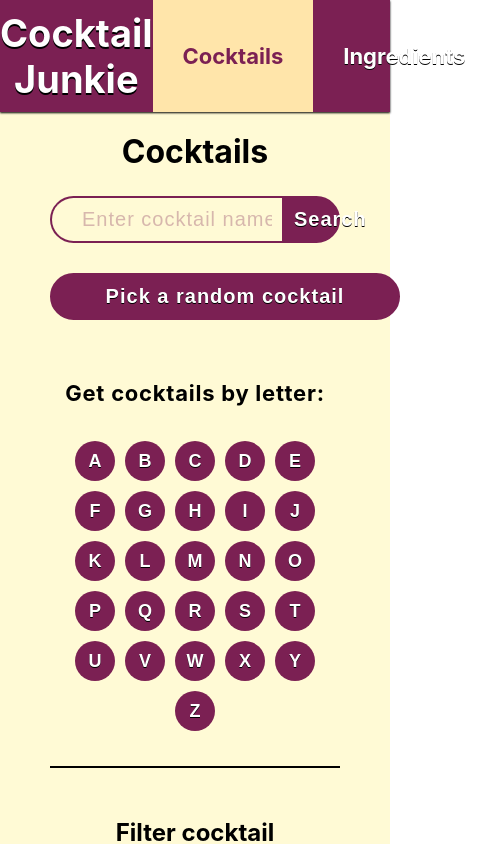
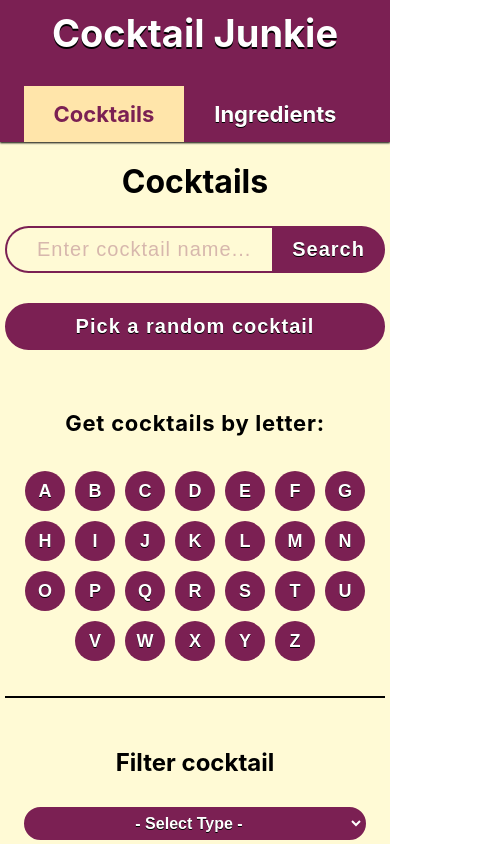
Before and after one commit to VasilisG/Cocktail-Search, a React (Create React App) app: page /cocktails in a window 390 px wide. Shown: the top 844 px of the page, 495 px wide, since content can reach past the window. Built offline with nearby package versions, Linux system fonts and the light colour scheme; no server answers.

Commit message:
Responsive design.

```diff
--- a/src/App.css
+++ b/src/App.css
@@ -165,12 +165,16 @@ footer {
 .ingredient-item {
   height: 345px;
   /* background-color:#54b2c2; */
-  font-weight: bold;
   letter-spacing: 0.7px;
   cursor: pointer;
   user-select: none;
   transition: 0.2s ease;
   perspective: 1000px;
+}
+
+.ingredient-item span {
+  display: block;
+  font-weight: bold;
 }
 
 .ingredient-item-inner {
@@ -226,7 +230,8 @@ footer {
 .ingredient-item .main-info .main-info-inner .item {
   font-size: 20px;
   padding: 0px 10px;
-  text-align: left;
+  text-align: center;
+  margin-bottom: 20px;
 }
 
 .ingredient-item .main-title:hover {
@@ -399,15 +404,32 @@ footer {
   border: 1px solid #fff;
 }
 
-@media screen and (max-width: 1220px) {
+@media screen and (max-width: 1900px) {
+  .ingredient-list {
+    grid-template-columns: repeat(3, 1fr);
+  }
+}
+
+@media screen and (max-width: 1500px) {
   .search-cocktail-form, .random-cocktail-container, .cocktail-letter-container, .filter-cocktail-container-inner {
     width: 75%;
+  }
+}
+
+@media screen and (max-width:1270px) {
+  .ingredient-list {
+    grid-template-columns: repeat(2, 1fr);
   }
 }
 
 @media screen and (max-width: 910px) {
   .search-cocktail-form, .random-cocktail-container, .cocktail-letter-container, .filter-cocktail-container-inner {
     width: 90%;
+  }
+
+  .ingredient-list {
+    width: 100%;
+    margin: 0;
   }
 }
 
@@ -425,4 +447,75 @@ footer {
     margin: auto;
     margin-bottom: 30px;
   }
+
+  header {
+    flex-direction: column;
+  }
+
+  .title-container {
+    margin-bottom: 20px;
+  }
+
+  .random-cocktail {
+    min-width: unset;
+    width: 100%;
+  }
+
+  .cocktail-name-input {
+    width: 60%;
+  }
+
+  .cocktail-name-search-button {
+    width: 35%;
+  }
 }
+
+@media screen and (max-width: 650px) {
+  .ingredient-list {
+    grid-template-columns: repeat(1, 1fr);
+  }
+
+  .ingredient-item .main-title, .ingredient-item .main-info {
+    box-shadow: none;
+  }
+}
+
+@media screen and (max-width: 600px) {
+  .cocktail-item {
+    flex-direction: column;
+  }
+
+  .cocktail-item .image {
+    text-align: center;
+    margin: 0;
+  }
+
+  .cocktail-item .title {
+    text-align: center;
+    margin-bottom: 30px;
+  }
+
+  .cocktail-item .category, .cocktail-item .type, .cocktail-item .instructions {
+    text-align: center;
+    margin-bottom: 20px;
+  }
+
+  .cocktail-item .info p strong {
+    display: block;
+    margin-bottom: 5px;
+  }
+}
+
+@media screen and (max-width: 500px) {
+  main {
+    margin: 0px 5px;
+  }
+
+  .cocktail-name-search-button {
+    width: 30%;
+  }
+
+  .filter-cocktail-container-inner > div {
+    width: 90%;
+  }
+}
```
Also changed, not shown: 1 other file (tests, documents, lock files or other folders).
